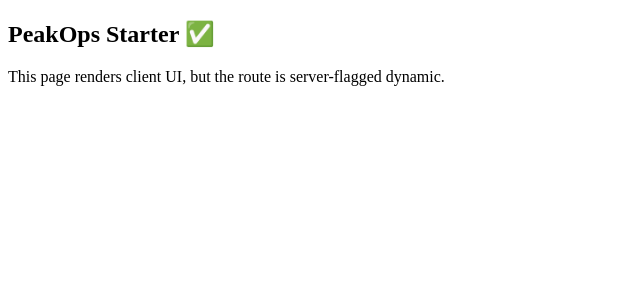
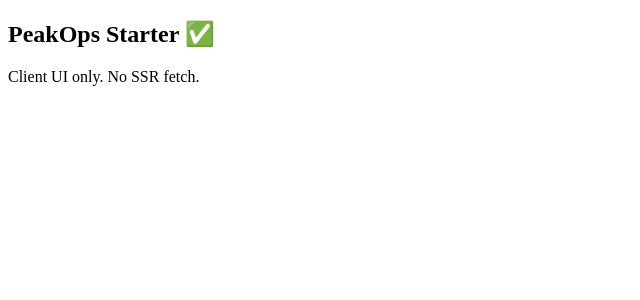
Before and after one commit to nkesseru/peakops-site, a Next.js app: page / in a window 1280 px wide. Shown: the top 300 px of the page, without its empty margins (0-640 px from the left). Built offline with nearby package versions, Linux system fonts and the light colour scheme.

Commit message:
fix: inert layout; dynamic nodejs '/', client-only UI

```diff
--- a/src/app/page.tsx
+++ b/src/app/page.tsx
@@ -1,5 +1,5 @@
-export const dynamic = "force-dynamic"; // ⛔ no static export for "/"
-export const runtime = "nodejs";        // use Node runtime, not Edge
+export const dynamic = "force-dynamic";
+export const runtime = "nodejs";
 
 import HomeClient from "@/components/HomeClient";
 
--- a/src/components/HomeClient.tsx
+++ b/src/components/HomeClient.tsx
@@ -4,7 +4,7 @@ export default function HomeClient() {
   return (
     <section className="p-10">
       <h1 className="text-4xl font-bold">PeakOps Starter ✅</h1>
-      <p>This page renders client UI, but the route is server-flagged dynamic.</p>
+      <p>Client UI only. No SSR fetch.</p>
     </section>
   );
 }
```
